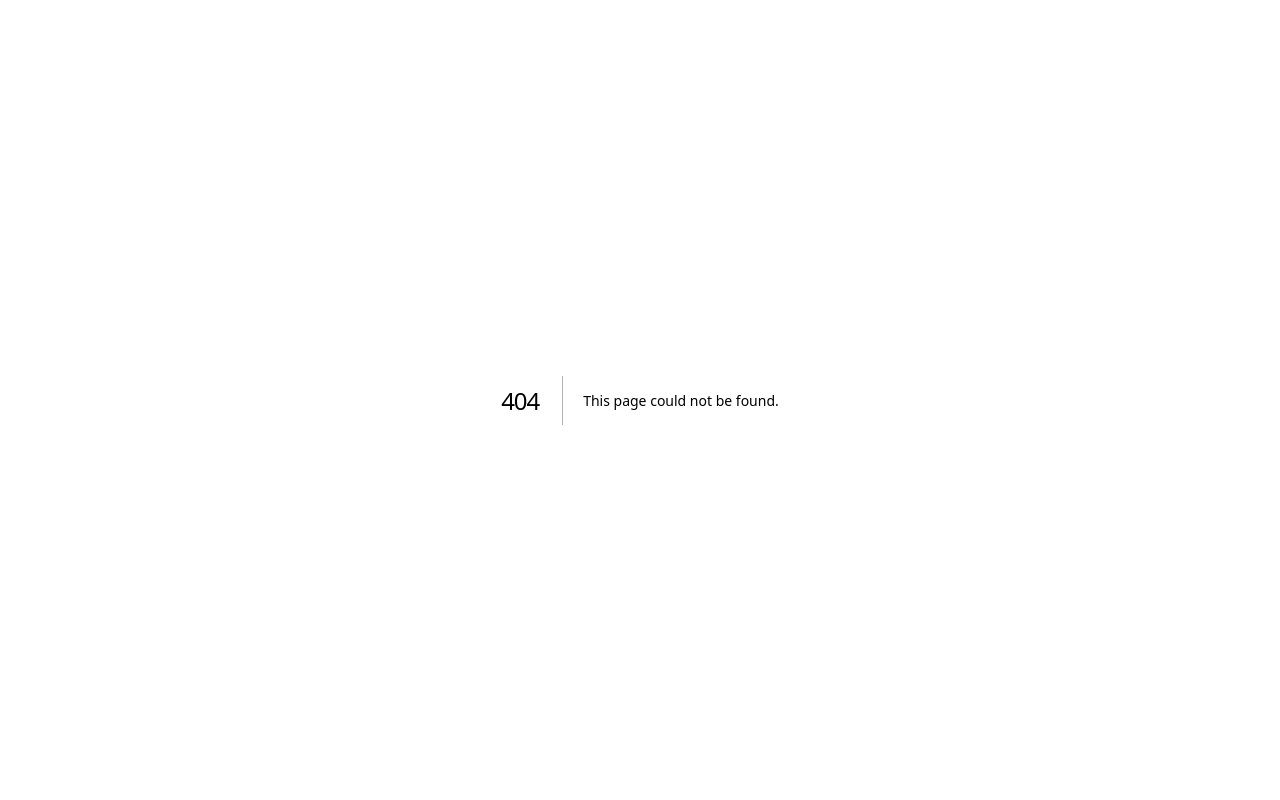
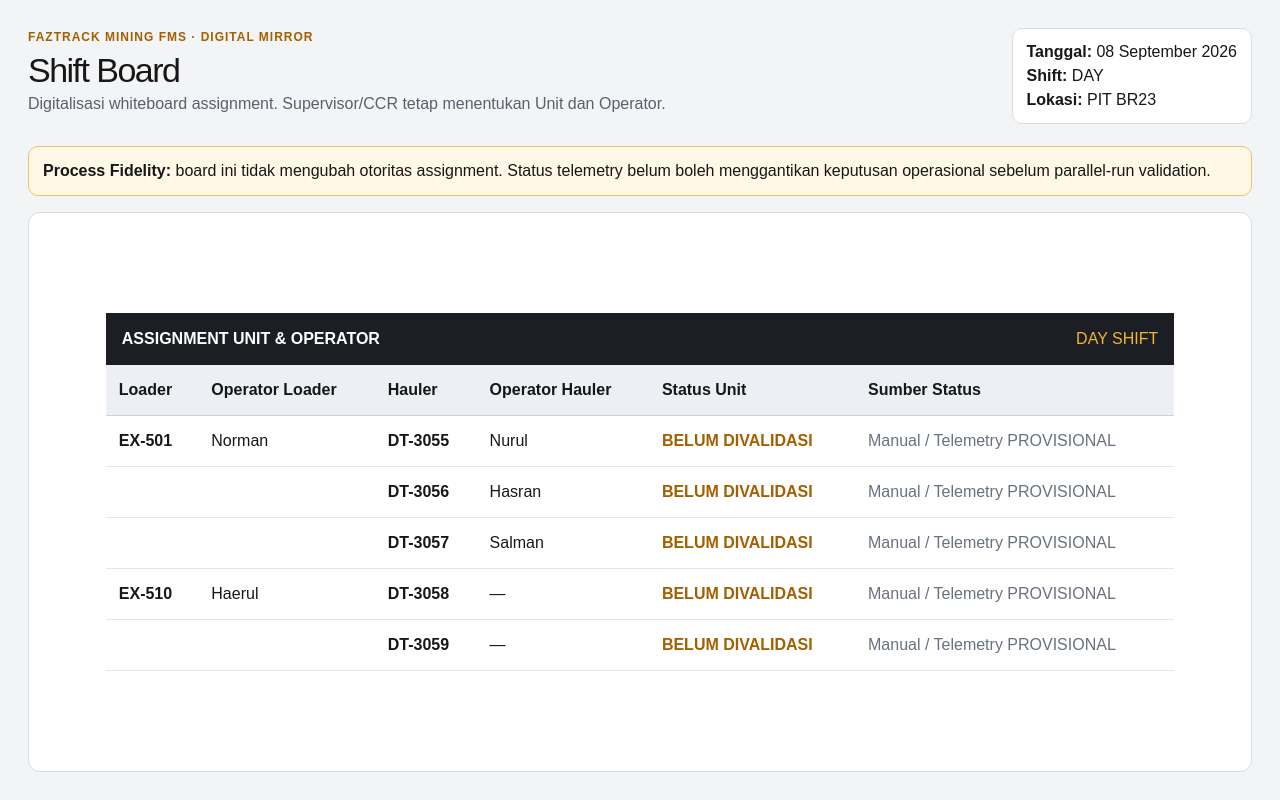
Before and after one commit to ismalzeva/Faztrack-Mining-Tech-, a Next.js app: page /fms/shift-board in a window 1280 px wide. Before the commit this address had no page. Shown: the top 800 px of the page. Built offline with nearby package versions, Linux system fonts and the light colour scheme.

Commit message:
feat(fms): add process-faithful digital shift board

```diff
--- /dev/null
+++ b/app/fms/shift-board/page.tsx
@@ -0,0 +1,64 @@
+const assignments = [
+  { loader: "EX-501", loaderOperator: "Norman", hauler: "DT-3055", haulerOperator: "Nurul", status: "BELUM DIVALIDASI" },
+  { loader: "", loaderOperator: "", hauler: "DT-3056", haulerOperator: "Hasran", status: "BELUM DIVALIDASI" },
+  { loader: "", loaderOperator: "", hauler: "DT-3057", haulerOperator: "Salman", status: "BELUM DIVALIDASI" },
+  { loader: "EX-510", loaderOperator: "Haerul", hauler: "DT-3058", haulerOperator: "—", status: "BELUM DIVALIDASI" },
+  { loader: "", loaderOperator: "", hauler: "DT-3059", haulerOperator: "—", status: "BELUM DIVALIDASI" },
+];
+
+export const metadata = {
+  title: "Faztrack FMS — Digital Shift Board",
+  description: "Digital mirror dari whiteboard assignment awal shift.",
+};
+
+export default function ShiftBoardPage() {
+  return (
+    <main style={{ minHeight: "100vh", background: "#f3f4f6", color: "#171717", padding: 28, fontFamily: "Arial, sans-serif" }}>
+      <div style={{ maxWidth: 1280, margin: "0 auto" }}>
+        <header style={{ display: "flex", justifyContent: "space-between", gap: 20, alignItems: "flex-start", marginBottom: 22 }}>
+          <div>
+            <p style={{ margin: 0, color: "#a35f00", fontWeight: 800, fontSize: 12, letterSpacing: 1 }}>FAZTRACK MINING FMS · DIGITAL MIRROR</p>
+            <h1 style={{ margin: "7px 0 4px", fontSize: 34 }}>Shift Board</h1>
+            <p style={{ margin: 0, color: "#59616d" }}>Digitalisasi whiteboard assignment. Supervisor/CCR tetap menentukan Unit dan Operator.</p>
+          </div>
+          <div style={{ background: "white", border: "1px solid #d8dde4", borderRadius: 10, padding: "11px 14px", minWidth: 240 }}>
+            <div><strong>Tanggal:</strong> 08 September 2026</div>
+            <div><strong>Shift:</strong> DAY</div>
+            <div><strong>Lokasi:</strong> PIT BR23</div>
+          </div>
+        </header>
+
+        <div style={{ background: "#fff8e7", border: "1px solid #e8c56c", padding: "12px 14px", borderRadius: 10, marginBottom: 16 }}>
+          <strong>Process Fidelity:</strong> board ini tidak mengubah otoritas assignment. Status telemetry belum boleh menggantikan keputusan operasional sebelum parallel-run validation.
+        </div>
+
+        <section style={{ background: "white", border: "1px solid #d8dde4", borderRadius: 12, overflow: "hidden" }}>
+          <div style={{ padding: "14px 16px", background: "#1b1f24", color: "white", display: "flex", justifyContent: "space-between" }}>
+            <strong>ASSIGNMENT UNIT & OPERATOR</strong><span style={{ color: "#f5b335" }}>DAY SHIFT</span>
+          </div>
+          <div style={{ overflowX: "auto" }}>
+            <table style={{ width: "100%", minWidth: 850, borderCollapse: "collapse" }}>
+              <thead><tr style={{ background: "#eceff3", textAlign: "left" }}>{["Loader","Operator Loader","Hauler","Operator Hauler","Status Unit","Sumber Status"].map((h) => <th key={h} style={{ padding: 13, borderBottom: "1px solid #ccd2da" }}>{h}</th>)}</tr></thead>
+              <tbody>{assignments.map((row, index) => <tr key={`${row.hauler}-${index}`}>
+                <td style={{ padding: 13, borderBottom: "1px solid #e2e5e9", fontWeight: row.loader ? 800 : 400 }}>{row.loader || ""}</td>
+                <td style={{ padding: 13, borderBottom: "1px solid #e2e5e9" }}>{row.loaderOperator}</td>
+                <td style={{ padding: 13, borderBottom: "1px solid #e2e5e9", fontWeight: 800 }}>{row.hauler}</td>
+                <td style={{ padding: 13, borderBottom: "1px solid #e2e5e9" }}>{row.haulerOperator}</td>
+                <td style={{ padding: 13, borderBottom: "1px solid #e2e5e9" }}><strong style={{ color: "#a35f00" }}>{row.status}</strong></td>
+                <td style={{ padding: 13, borderBottom: "1px solid #e2e5e9", color: "#68717d" }}>Manual / Telemetry PROVISIONAL</td>
+              </tr>)}</tbody>
+            </table>
+          </div>
+        </section>
+
+        <section style={{ display: "grid", gridTemplateColumns: "repeat(3, minmax(0, 1fr))", gap: 12, marginTop: 16 }}>
+          <div style={{ background: "white", border: "1px solid #d8dde4", borderRadius: 10, padding: 15 }}><small>ASSIGNMENT</small><h3 style={{ margin: "5px 0" }}>Human Authority</h3><p style={{ margin: 0, color: "#65707d" }}>Supervisor/CCR tetap menentukan Unit ↔ Operator.</p></div>
+          <div style={{ background: "white", border: "1px solid #d8dde4", borderRadius: 10, padding: 15 }}><small>TELEMETRY</small><h3 style={{ margin: "5px 0" }}>Machine Observation</h3><p style={{ margin: 0, color: "#65707d" }}>Lokasi, Kecepatan, HM, KM masuk sebagai data provisional.</p></div>
+          <div style={{ background: "white", border: "1px solid #d8dde4", borderRadius: 10, padding: 15 }}><small>STATUS UNIT</small><h3 style={{ margin: "5px 0" }}>Human Validated</h3><p style={{ margin: 0, color: "#65707d" }}>Working / Standby / Delay / BD tetap memakai istilah klien.</p></div>
+        </section>
+
+        <div style={{ marginTop: 18 }}><a href="/fms/pre-poc" style={{ color: "#171717", fontWeight: 800, textDecoration: "none" }}>← Pre-POC Telemetry Simulator</a></div>
+      </div>
+    </main>
+  );
+}
```
